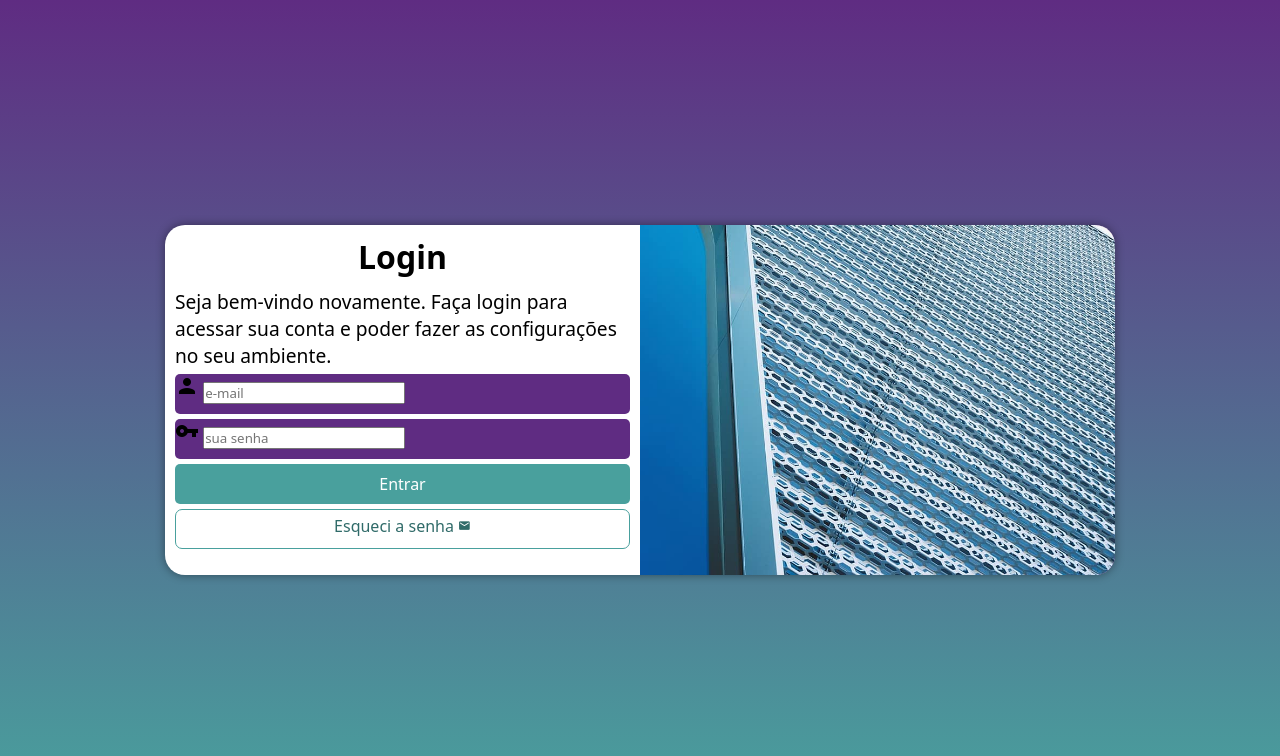
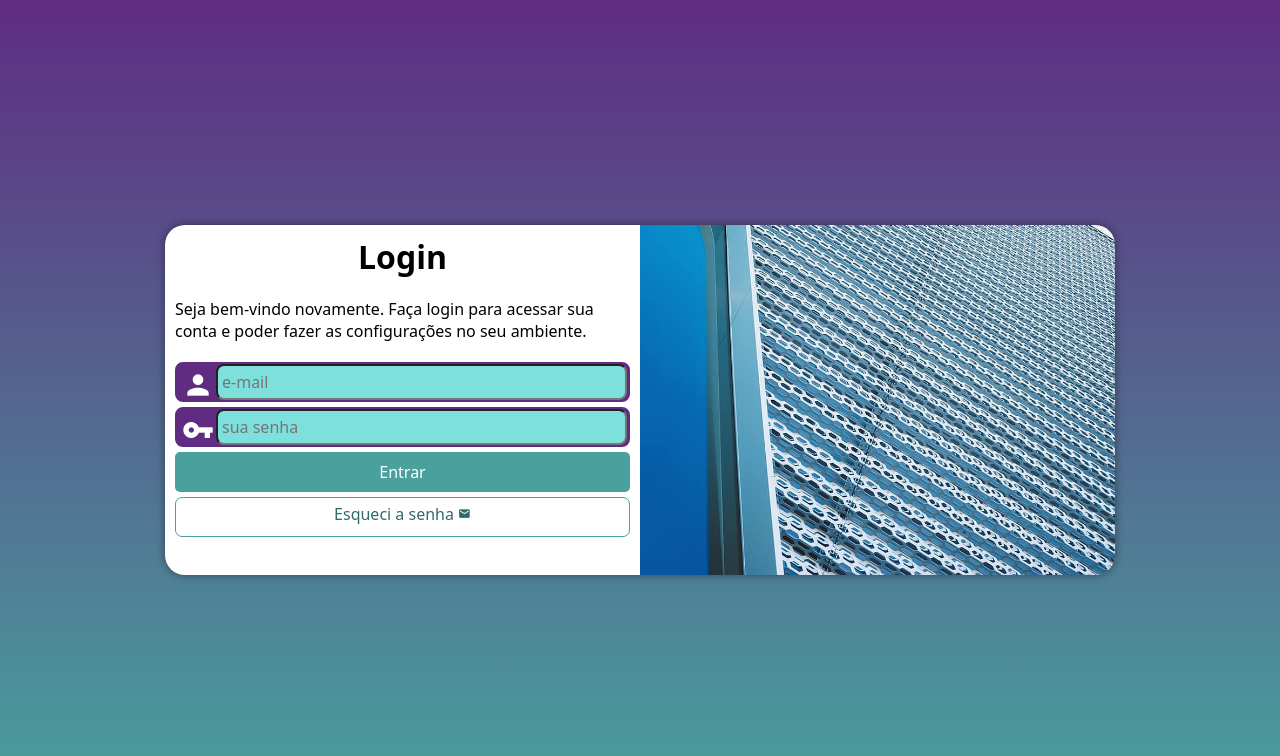
Before and after one commit to marcobmendes/projeto-login-1, a plain HTML site: page index.html in a window 1280 px wide. Drawn offline with Linux system fonts and the light colour scheme.

Commit message:
Finalização do Projeto.

```diff
--- a/styles/media-query.css
+++ b/styles/media-query.css
@@ -7,7 +7,7 @@
 
     section#login {
         width: 80vw;
-        height: 200px;
+        height: 280px;
     }
 
     section#login > div#imagem {
@@ -48,6 +48,7 @@
     }
 
     div#formulario > p {
-        font-size: 1.2em;
+        font-size: 1em;
+        margin: 20px 0px;
     }
 }
--- a/styles/style.css
+++ b/styles/style.css
@@ -67,15 +67,38 @@ div#formulario > p {
 
 form > div.campo {
     background-color: #5f2c82;
+    border: 2px solid #5f2c82;
     display: block;
     width: 100%;
     height: 40px;
-    border-radius: 5px;
+    border-radius: 8px;
     margin: 5px 0px;
 }
 
 div.campo > label {
     display: none;
+}
+
+div.campo > span {
+    color: white;
+    /* background-color: black; */
+    font-size: 2em;
+    padding: 5px;
+}
+
+div.campo > input {
+    background-color: #7de0dd;
+    font-size: 1em;
+    width: calc(100% - 40px);
+    height: 100%;
+    border-radius: 8px;
+    padding: 4px;
+    transform: translate(39px, -42px);
+}
+
+div.campo > input:focus-within {
+    background-color: white;
+    border: none;
 }
 
 form > input[type=submit] {
```
